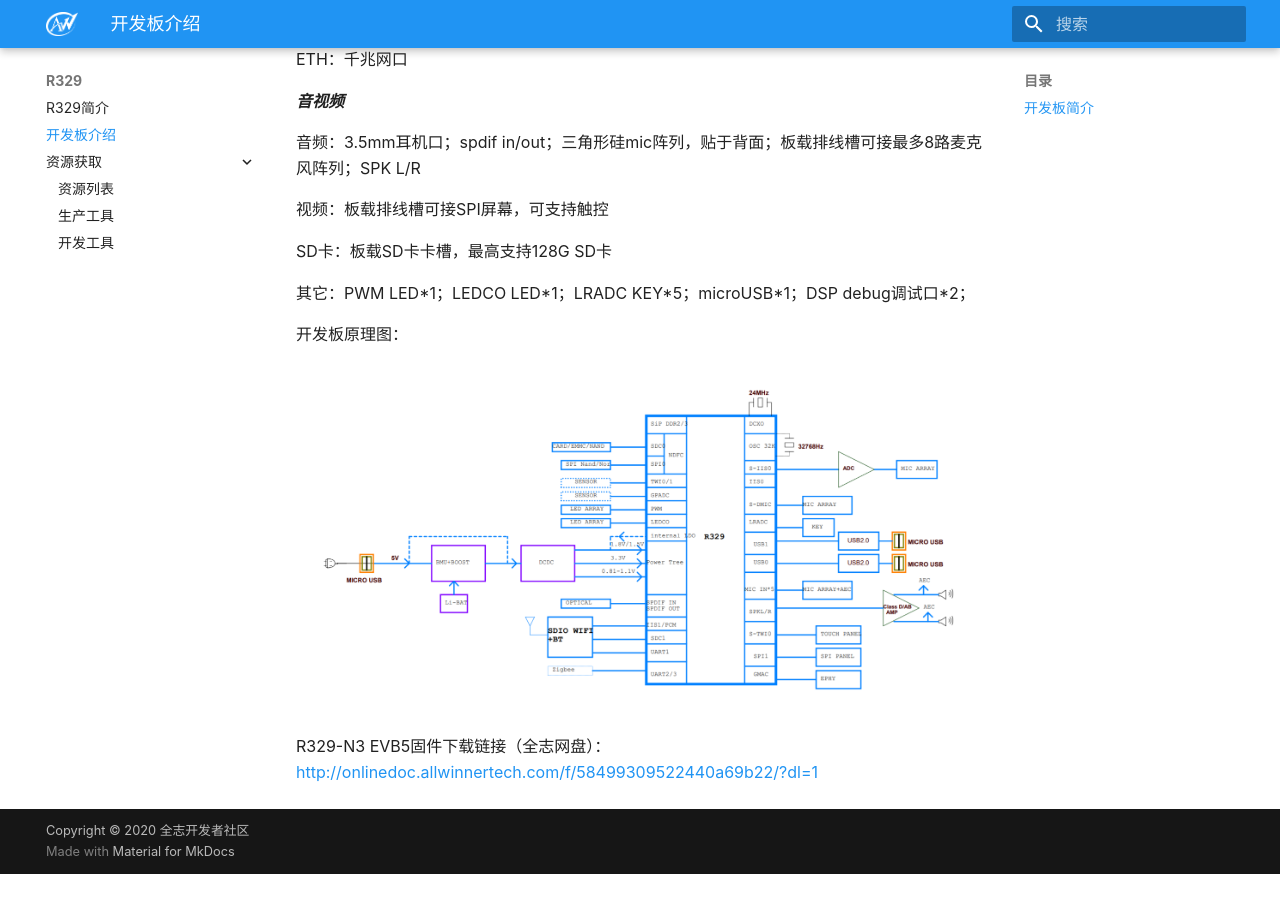
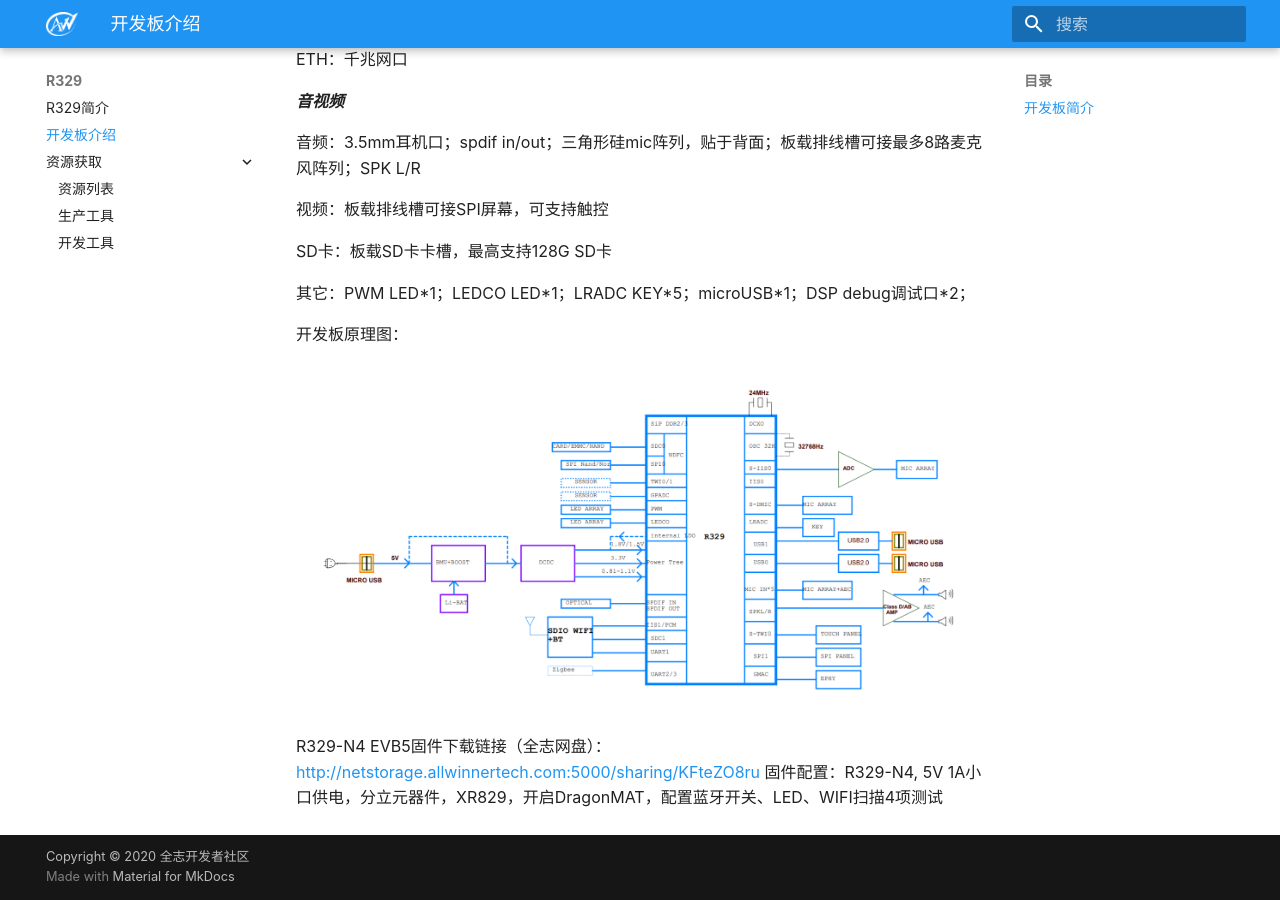
Before and after one commit to aw-yht/R329, an MkDocs documentation site: the page built from docs/r329_evb5.md, in a window 1280 px wide and 900 px high, scrolled down 1058 px. Built offline with MkDocs 1.6.1 and Material for MkDocs 9.7.7, drawn with Linux system fonts in a browser that asks for light colours; before the commit the page ends 1932 px from its top, so only the background shows below that.

Commit message:
修改下载链接路径
Signed-off-by: kirin <402041446@qq.com>

```diff
--- a/docs/r329_evb5.md
+++ b/docs/r329_evb5.md
@@ -45,4 +45,6 @@ SD卡：板载SD卡卡槽，最高支持128G SD卡
 
 
 
-R329-N3 EVB5固件下载链接（全志网盘）：<http://onlinedoc.allwinnertech.com/f/58499309522440a69b22/?dl=1>
+R329-N4 EVB5固件下载链接（全志网盘）：
+<http://netstorage.allwinnertech.com:5000/sharing/KFteZO8ru>
+固件配置：R329-N4, 5V 1A小口供电，分立元器件，XR829，开启DragonMAT，配置蓝牙开关、LED、WIFI扫描4项测试
```
Also changed, not shown: docs/getsource/getdevtools.md (+3 -3 lines), docs/getsource/gettools.md (+5 -5 lines), docs/assets/img/gragonMAT截图.png (added).
